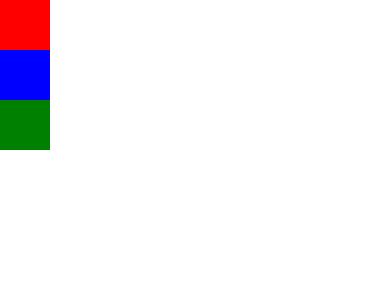
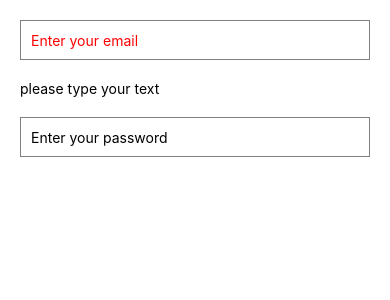
Before and after one commit to dmmeteo/try-react-native, a React Native app: screen / in a window 390 px wide. Shown: the top 300 px of the page. Built offline with nearby package versions, Linux system fonts and the light colour scheme.

Commit message:
TextInputs

```diff
--- a/App.js
+++ b/App.js
@@ -1,12 +1,43 @@
 import React from 'react';
-import { StyleSheet, Text, View } from 'react-native';
-import FlexExample from './components/FlexExample';
+import { StyleSheet, TextInput, Text, View } from 'react-native';
 
 export default class App extends React.Component {
+    constructor(props){
+        super(props);
+        this.state = {
+            typedText: 'please type your text'
+        };
+    }
+
     render() {
         return (
-      <View style={{flex: 1, flexDirection: 'column'}}>
-        <FlexExample/>
+            <View>
+                <TextInput
+                    style={styles.firstInput}
+                    keyboardType='email-address'
+                    placeholder='Enter your email'
+                    placeholderTextColor='red'
+                    underlineColorAndroid='transparent'
+                    onChangeText={
+                        (text) => {
+                            this.setState(
+                                (previouseState) => {
+                                    return {
+                                        typedText: text
+                                    }
+                                }
+                            )
+                        }
+                    }
+                />
+                <Text style={styles.firstText}>{this.state.typedText}</Text>
+                <TextInput
+                    style={styles.firstInput}
+                    keyboardType='default'
+                    secureTextEntry={true}
+                    placeholder='Enter your password'
+                    underlineColorAndroid='transparent'
+                />
             </View>
         );
     }
@@ -19,8 +50,14 @@ const styles = StyleSheet.create({
         alignItems: 'center',
         justifyContent: 'center',
     },
+    firstInput: {
+        height: 40,
+        margin: 20,
+        padding: 10,
+        borderColor: 'gray',
+        borderWidth: 1,
+    },
     firstText: {
-    margin: 5,
-    color: 'green'
+        marginLeft: 20
     }
 });
```
Lines whose indentation alone changed are shown as unchanged.
